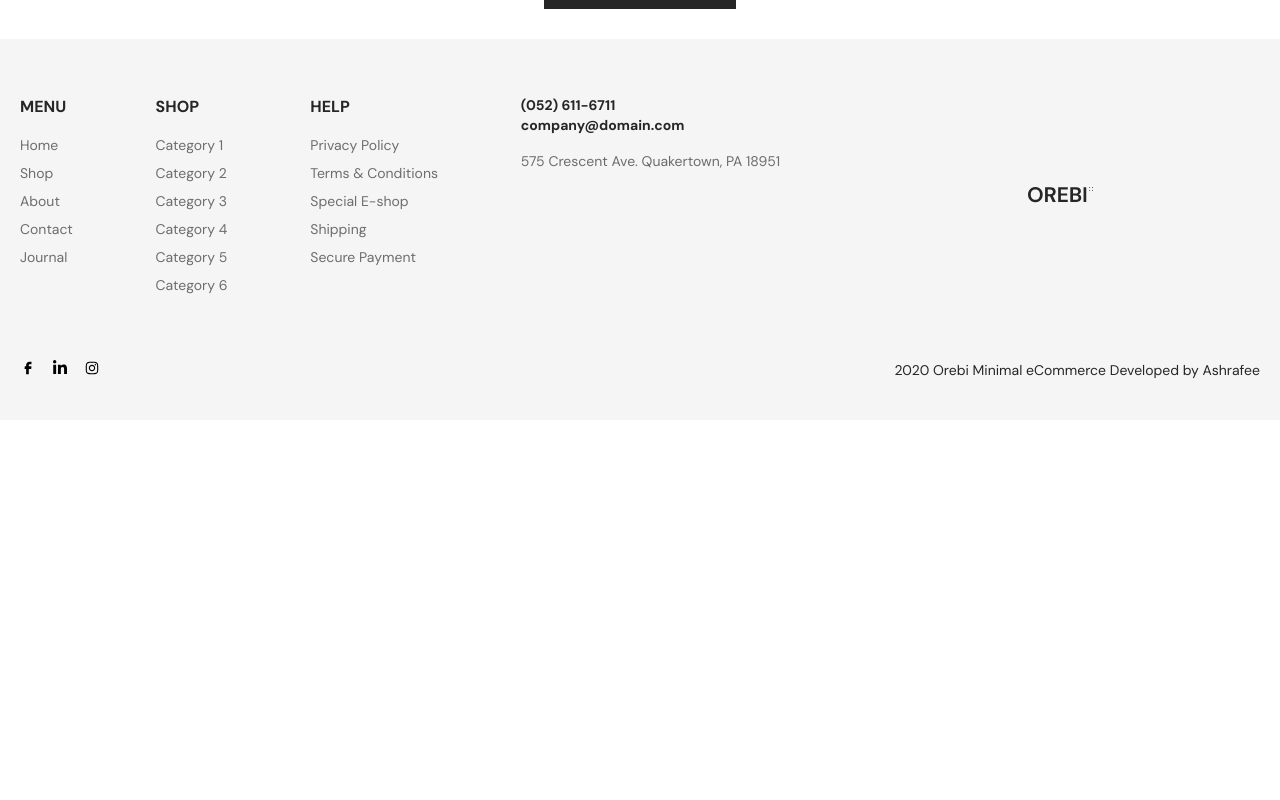
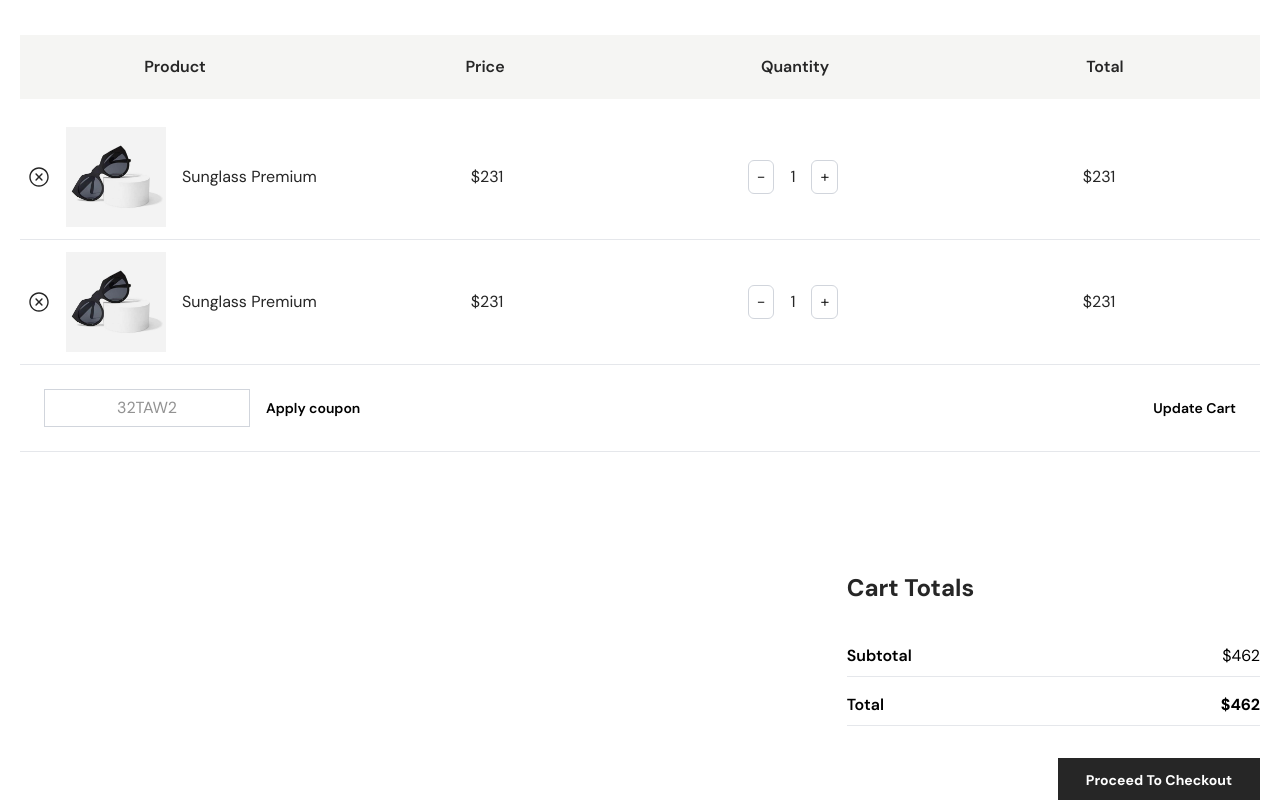
Before and after one commit to IamAshrafee/OREBI-Ecommerce-Full-Stack, a React (Vite) app in the folder Frontend/: page /your-cart in a window 1280 px wide. Shown: the part 380-1180 px from the top of the page. Before the commit the page ends 800 px from the top, so only its background shows below. Built offline with nearby package versions, Linux system fonts and the light colour scheme.

Commit message:
Your Cart Page Completed

```diff
--- a/Frontend/src/App.jsx
+++ b/Frontend/src/App.jsx
@@ -10,6 +10,7 @@ import NotFound from "./pages/NotFound";
 import Login from "./pages/account/Login";
 import SecondRootLayout from "./layout/SecondRootLayout";
 import Signup from "./pages/account/Signup";
+import YourCart from "./pages/shop/YourCart";
 
 const router = createBrowserRouter([
   {
@@ -20,6 +21,7 @@ const router = createBrowserRouter([
       { path: "shop", element: <Shop /> },
       { path: "about", element: <About /> },
       { path: "contact", element: <Contact /> },
+      { path: "your-cart", element: <YourCart /> },
       { path: "*", element: <NotFound /> },
     ],
   },
--- a/Frontend/src/index.css
+++ b/Frontend/src/index.css
@@ -7,4 +7,5 @@
   --color-gray-v1: #767676;
   --color-gray-v2: #6d6d6d;
   --color-gray-v2-hover: #4c4c4c;
+  --color-offwhite: #f5f5f3;
 }
--- a/Frontend/src/layout/SecondHeader.jsx
+++ b/Frontend/src/layout/SecondHeader.jsx
@@ -6,6 +6,7 @@ import { BsFilterLeft } from "react-icons/bs";
 import React, { useState } from "react";
 import MainWidth from "./MainWidth";
 import ProfileDropdown from "../features/ProfileDropdown";
+import { Link } from "react-router";
 
 const SecondHeader = () => {
   const [openProfile, setOpenProfile] = useState(false);
@@ -31,14 +32,19 @@ const SecondHeader = () => {
           <div className="flex flex-row items-center gap-4">
             <div>
               <div className="flex flex-row items-end relative">
-                <div onClick={() => setOpenProfile((prev) => !prev)} className="flex flex-row items-end">
+                <div
+                  onClick={() => setOpenProfile((prev) => !prev)}
+                  className="flex flex-row items-end"
+                >
                   <BsFillPersonFill size={22} className="cursor-pointer" />
                   <AiFillCaretDown className="cursor-pointer" />
                 </div>
                 {openProfile && <ProfileDropdown />}
               </div>
             </div>
-            <HiShoppingCart size={22} className="cursor-pointer" />
+            <Link to="/your-cart">
+              <HiShoppingCart size={22} className="cursor-pointer" />
+            </Link>
           </div>
         </div>
       </MainWidth>
--- a/Frontend/src/pages/shop/YourCart.jsx
+++ b/Frontend/src/pages/shop/YourCart.jsx
@@ -1,9 +1,175 @@
-import React from 'react'
+import { RxCrossCircled } from "react-icons/rx";
+import React, { useState } from "react";
+import MainWidth from "../../layout/MainWidth";
+import Heading1 from "./../../components/Headings/Heading1";
+import CustomBreadcrumb from "./../../components/CustomBreadcrumb";
+import Sunglass from "../../assets/jpeg/SunglassProduct.jpg";
+import Button from "../../components/Button";
 
 const YourCart = () => {
+  const initialCartData = [
+    {
+      productImg: Sunglass,
+      productName: "Sunglass Premium",
+      productPrice: 231,
+      quantity: 1,
+    },
+    {
+      productImg: Sunglass,
+      productName: "Sunglass Premium",
+      productPrice: 231,
+      quantity: 1,
+    },
+  ];
+
+  const [cartData, setCartData] = useState(initialCartData);
+
+  const handleIncrement = (index) => {
+    const newCartData = [...cartData];
+    newCartData[index].quantity++;
+    setCartData(newCartData);
+  };
+
+  const handleDecrement = (index) => {
+    const newCartData = [...cartData];
+    if (newCartData[index].quantity > 1) {
+      newCartData[index].quantity--;
+      setCartData(newCartData);
+    }
+  };
+
+  const handleRemoveFromCart = (index) => {
+    const newCartData = [...cartData];
+    newCartData.splice(index, 1);
+    setCartData(newCartData);
+  };
+
+  const breadCrumbItems = [
+    { path: "/", label: "Home" },
+    { path: "/shop", label: "Shop" },
+    { label: "Cart" },
+  ];
+
   return (
-    <div>YourCart</div>
-  )
-}
+    <div className="grow mt-14 mb-28">
+      <MainWidth>
+        <div className="flex flex-col">
+          <div className="mb-20">
+            <Heading1 text="Cart" />
+            <CustomBreadcrumb items={breadCrumbItems} />
+          </div>
+          <div className="flex flex-col gap-20">
+            <div className="w-full">
+              <div className="w-full bg-offwhite font-semibold text-primary font-dmsans flex flex-row items-center justify-between">
+                <div className="py-5 w-1/4 text-center">Product</div>
+                <div className="py-5 w-1/4 text-center">Price</div>
+                <div className="py-5 w-1/4 text-center">Quantity</div>
+                <div className="py-5 w-1/4 text-center">Total</div>
+              </div>
+              <div className="w-full flex flex-col mt-4">
+                {cartData.map((item, index) => (
+                  <div
+                    key={index}
+                    className="w-full flex flex-row items-center justify-between text-primary font-dmsans border-b border-gray-200 py-3 px-2"
+                  >
+                    <div className="w-1/4 flex flex-row items-center gap-4">
+                      <RxCrossCircled
+                        size={22}
+                        className="cursor-pointer"
+                        onClick={() => handleRemoveFromCart(index)}
+                      />
+                      <img
+                        src={item.productImg}
+                        alt={item.productName}
+                        className="w-[100px] h-[100px]"
+                      />
+                      <p>{item.productName}</p>
+                    </div>
+                    <div className="w-1/4 text-center">
+                      ${item.productPrice}
+                    </div>
+                    <div className="w-1/4 flex justify-center items-center">
+                      <div className="flex items-center gap-4">
+                        <button
+                          onClick={() => handleDecrement(index)}
+                          className="px-2 py-1 border border-gray-300 rounded-md cursor-pointer"
+                        >
+                          -
+                        </button>
+                        <span>{item.quantity}</span>
+                        <button
+                          onClick={() => handleIncrement(index)}
+                          className="px-2 py-1 border border-gray-300 rounded-md cursor-pointer"
+                        >
+                          +
+                        </button>
+                      </div>
+                    </div>
+                    <div className="w-1/4 text-center">
+                      ${item.quantity * item.productPrice}
+                    </div>
+                  </div>
+                ))}
+                <div className="px-6 py-6 border-b border-gray-200">
+                  <div className="flex flex-row justify-between">
+                    <div className="flex flex-row gap-4">
+                      <input
+                        type="text"
+                        className="border border-gray-300 py-1.5 px-2 text-center text-primary font-dmsans text-base outline-none focus-within:outline-none"
+                        placeholder="32TAW2"
+                      />
+                      <button className="text-sm font-semibold font-dmsans cursor-pointer hover:underline">
+                        Apply coupon
+                      </button>
+                    </div>
 
-export default YourCart
+                    <button className="text-sm font-semibold font-dmsans cursor-pointer hover:underline">
+                      Update Cart
+                    </button>
+                  </div>
+                </div>
+              </div>
+            </div>
+            <div className="w-full flex justify-end mt-10">
+              <div className="w-1/3 flex flex-col gap-4 font-dmsans">
+                <h2 className="text-2xl font-bold text-primary mb-4">
+                  Cart Totals
+                </h2>
+                <div className="flex flex-col gap-2">
+                  <div className="flex justify-between border-b border-gray-200 py-2">
+                    <span className="font-semibold">Subtotal</span>
+                    <span>
+                      $
+                      {cartData.reduce(
+                        (total, item) =>
+                          total + item.productPrice * item.quantity,
+                        0
+                      )}
+                    </span>
+                  </div>
+                  <div className="flex justify-between border-b border-gray-200 py-2">
+                    <span className="font-semibold">Total</span>
+                    <span className="font-bold">
+                      $
+                      {cartData.reduce(
+                        (total, item) =>
+                          total + item.productPrice * item.quantity,
+                        0
+                      )}
+                    </span>
+                  </div>
+                </div>
+                <Button
+                  text="Proceed To Checkout"
+                  className="py-3 px-7 mt-4 self-end"
+                />
+              </div>
+            </div>
+          </div>
+        </div>
+      </MainWidth>
+    </div>
+  );
+};
+
+export default YourCart;
```
Also changed, not shown: Frontend/src/assets/jpeg/SunglassProduct.jpg (added).
